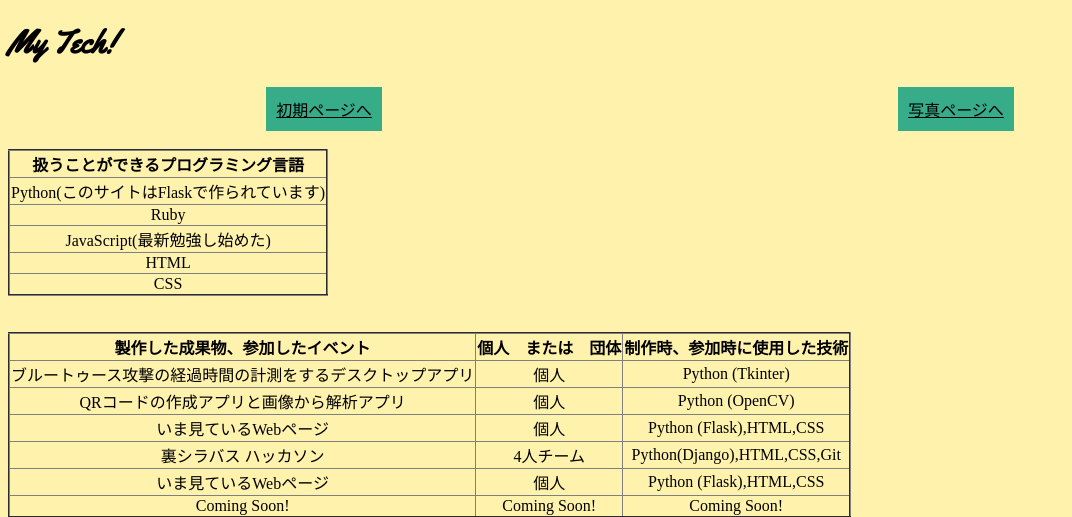
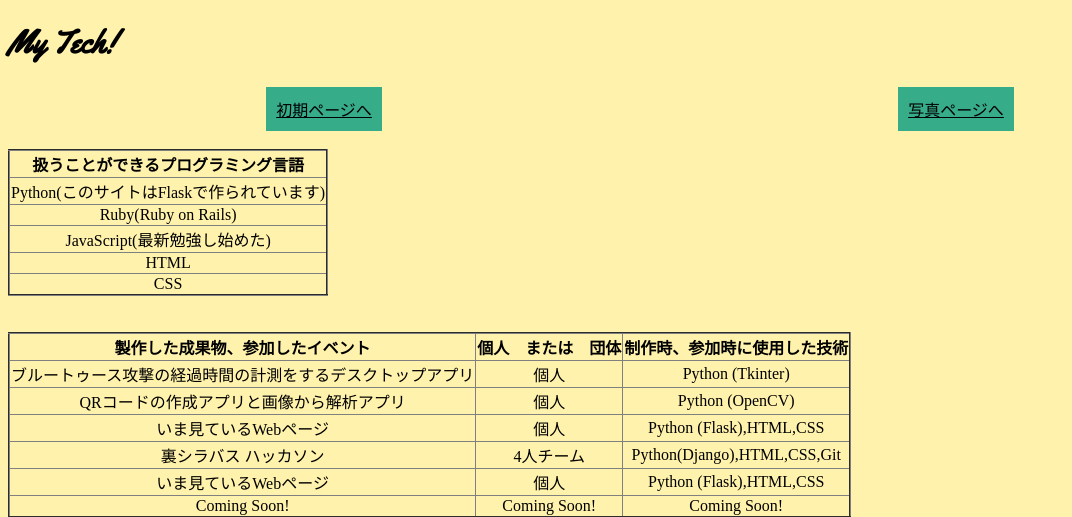
Before and after one commit to kansan-kansan/Heroku, a Flask app: page /deliverables in a window 1280 px wide. Shown: the top 517 px of the page, without its empty margins (0-1072 px from the left). Run offline with Flask 2, Linux system fonts and the light colour scheme; some web fonts are replaced.

Commit message:
change del ruby

```diff
--- a/templates/deliverables.html
+++ b/templates/deliverables.html
@@ -36,7 +36,7 @@
           <td>Python(このサイトはFlaskで作られています)</td>
         </tr>
         <tr>
-          <td>Ruby</td>
+          <td>Ruby(Ruby on Rails)</td>
         </tr>
         <tr>
             <td>JavaScript(最新勉強し始めた)</td>
```
